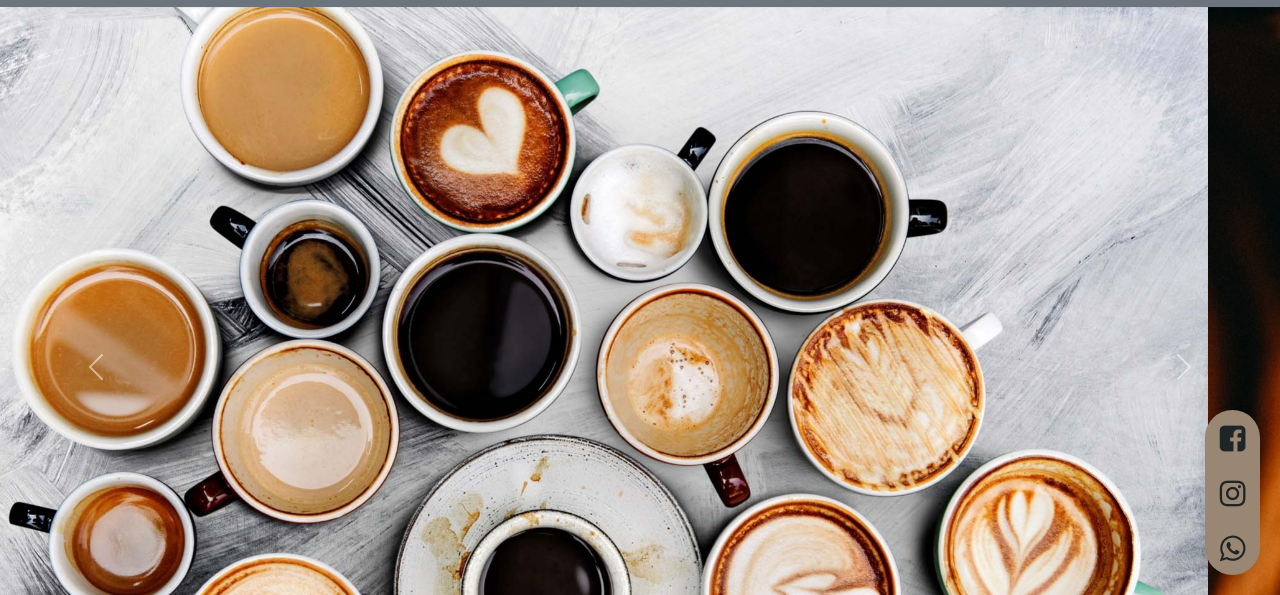
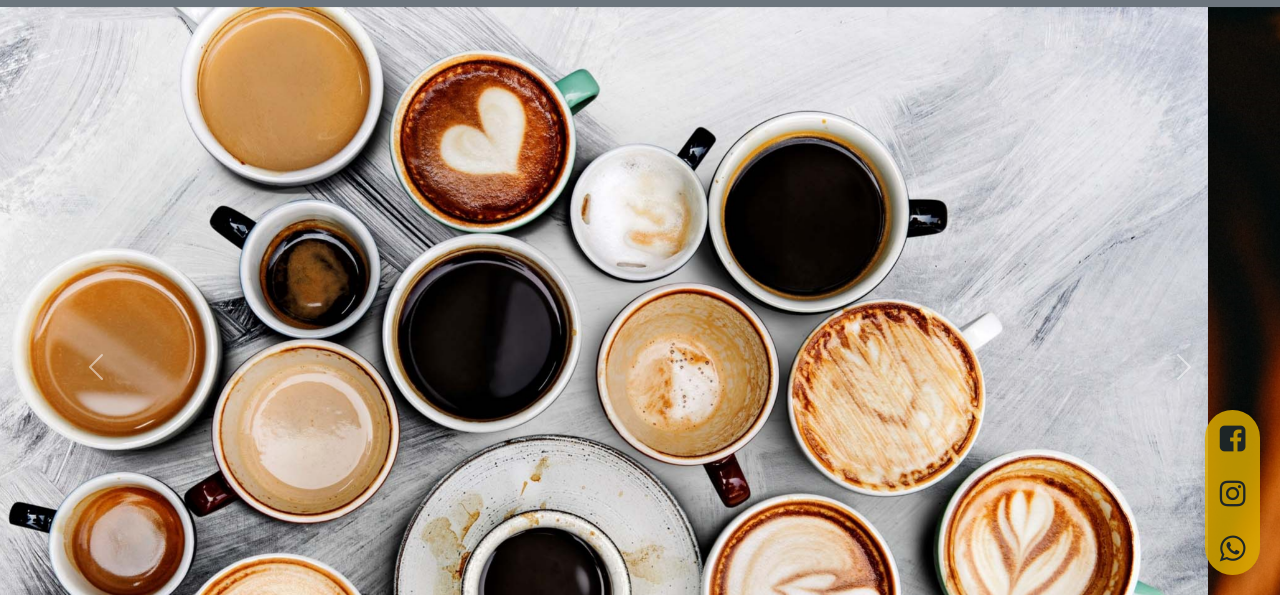
Before and after one commit to alanolsen28/thecoffe, a website: page index.html in a window 1280 px wide. Shown: the part 205-800 px from the top of the page. Drawn offline with nearby package versions, Linux system fonts and the light colour scheme.

Commit message:
cambios redes

```diff
--- a/index.html
+++ b/index.html
@@ -15,7 +15,7 @@
   <link rel="preconnect" href="https://fonts.gstatic.com" crossorigin>
   <link href="https://fonts.googleapis.com/css2?family=Nunito:wght@300&family=Open+Sans:wght@300&display=swap"
     rel="stylesheet">
-  <meta name="descripcion" content="conoce el mejor cafe del mundo">
+  <meta name="description" content="conoce el mejor cafe del mundo">
   <meta name="keywords" content="cafe, comprar cafe, el mejor cafe del mundo, cafe argentina, venta de cafe">
 
 
--- a/scss/_estructura.scss
+++ b/scss/_estructura.scss
@@ -1,4 +1,4 @@
-$bg-color-primary : #998774;
+$bg-color-primary : #d8a900da;
 $color-secundary : #1D2526;
 
 * {
```
Also changed, not shown: pages/nosotros.html (+1 -1 lines), scss/estilos.css, 1 other file.
